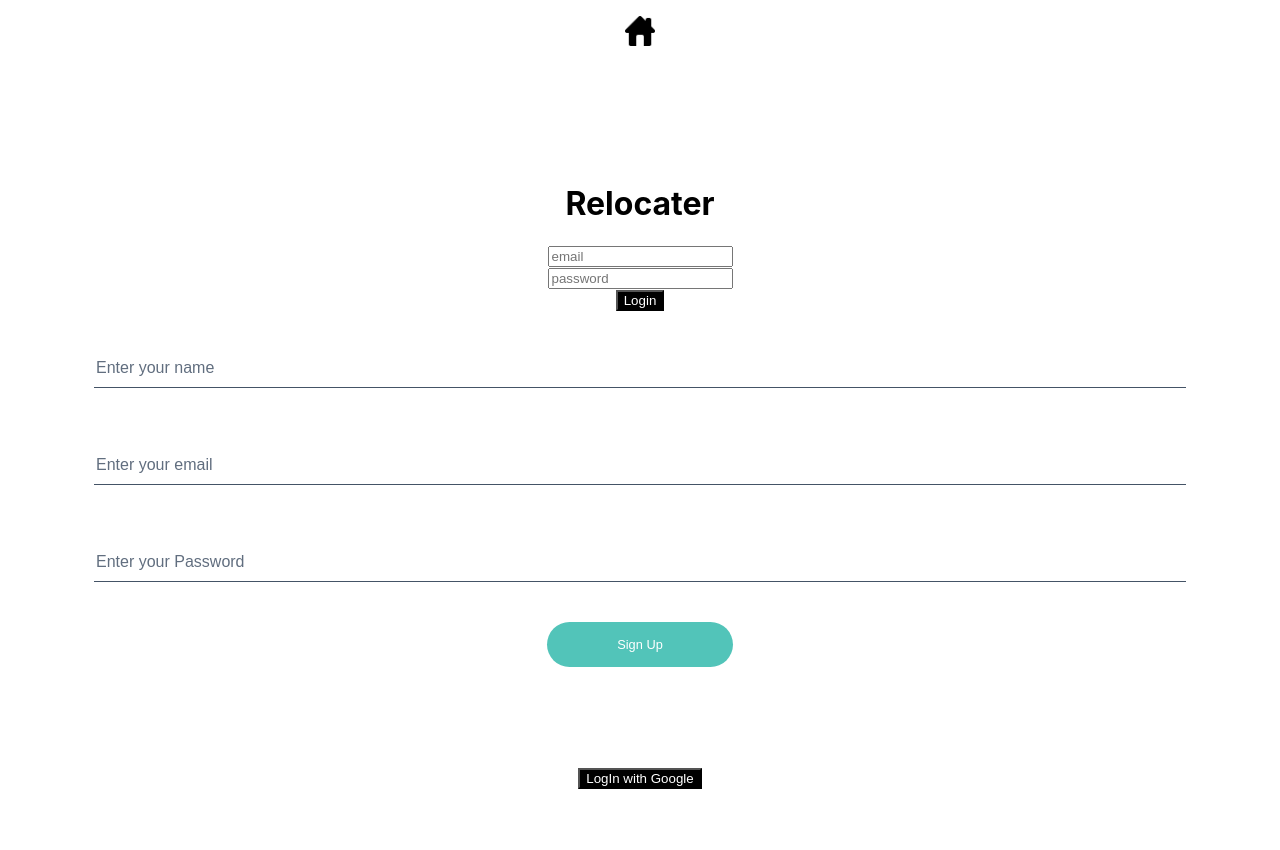
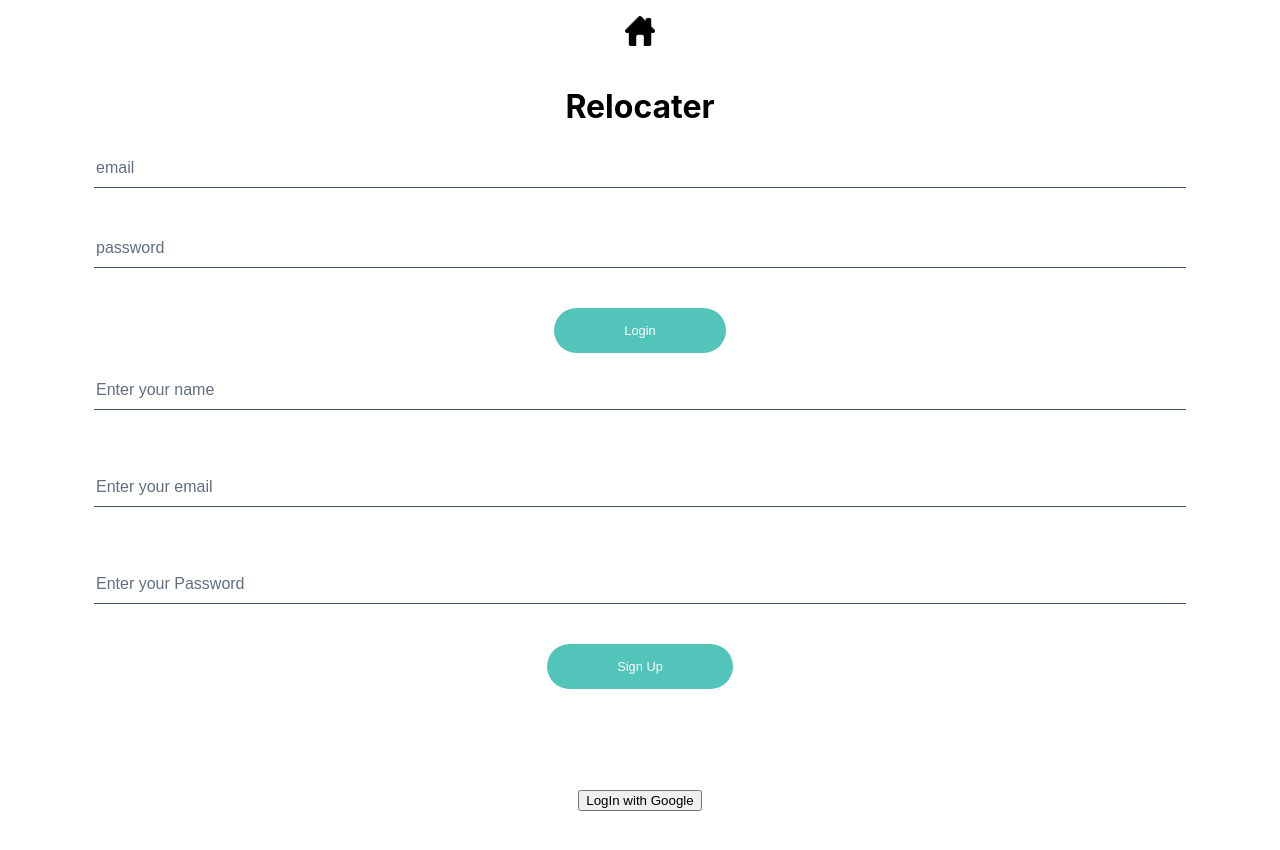
Before and after one commit to BryantCabrera/relocater, a React (Create React App) app: page / in a window 1280 px wide. Shown: the top 850 px of the page. Before the commit the page ends 800 px from the top, so only its background shows below. Built offline with nearby package versions, Linux system fonts and the light colour scheme; no server answers.

Commit message:
Adds kevin adds working headers and working salary data app.js profile.js

```diff
--- a/src/App.js
+++ b/src/App.js
@@ -36,6 +36,16 @@ class App extends Component {
         : this.props.history.push('/home')
     })
   }
+
+  doLoginUser = (user) =>
+    axios.post('/users/login', user)
+      .then(res => {
+        console.log(res)
+        this.setState({
+          user: res.data.loggedUser
+        })
+        res.data.isLoggedIn ? this.props.history.push('/home') : this.props.history.push('/')
+      })
 
 
 
@@ -109,10 +119,27 @@ class App extends Component {
     // console.log(this.props)
     return (
       <div className="App">
+
+      {/* <div className='App__Aside'></div>
+      <div classNAme='App__Form'>
+        <div className='PageSwitcher'>
+          <NavLink exact to="/Login" activeClassName="PageSwitcher__Item--Active" className="PageSwitcher__Item">Sign In</NavLink>
+          <NavLink exact to="/Signup" activeClassName="PageSwitcher__Item--Active" className="PageSwitcher__Item">Sign Up</NavLink>
+        </div>
+
+      </div> */}
+
+
+
         <Header user={this.state.user} handleLogout={this.handleLogout} />
         <Switch>
-          <Route exact path="/" component={() =>  <Login socket={socket} handleLogin={this.handleLogin} history={this.props.history} />} />
+          <Route exact path="/" component={() =>  <Login socket={socket} handleLogin={this.handleLogin} history={this.props.history} doLoginUser={this.doLoginUser}/>} />
           <Route exact path='/home' component={MainContainer} />
+
+          <Route exact path="/Login" component={() =>  <Login socket={socket} handleLogin={this.handleLogin} doLoginUser={this.doLoginUser} history={this.props.history} />} />
+          <Route exact path="/Signup" component={() =>  <Signup socket={socket} handleLogin={this.handleLogin} history={this.props.history} />} />
+
+
           <Route exact path='/profile/:id' render={(props) => <UserProfile {...props} deleteUser={this.deleteUser} updateParentState={this.updateParentState} /> } />
           {/* <Route exact path='/profile/:id' component={UserProfile} deleteUser={this.deleteUser} /> */}
           <Route path="/counties/:id" render={(props) => <GraphContainer {...props} user={this.state.user}/> } />
--- a/src/GraphContainer/GraphContainer.js
+++ b/src/GraphContainer/GraphContainer.js
@@ -54,7 +54,7 @@ class GraphContainer extends Component {
         console.log(this.state, ' this is GraphContainers state');
         return (
             <div className="grid-container">
-                <p>{this.props.user.userIncome}</p>
+                <p>{this.state.user.userIncome}</p>
                 <div className="g-container">
                     <h1>{this.props.match.params.id} Median Income</h1>
                     {
--- a/src/Header/Header.css
+++ b/src/Header/Header.css
@@ -2,10 +2,10 @@
     justify-content: center;
 }
 
-button {
+/* button {
     background-color: black;
     color: white;
-}
+} */
 
 .housing-icon {
     height: 30px;
--- a/src/Login/Login.js
+++ b/src/Login/Login.js
@@ -4,6 +4,7 @@ import GoogleoAuth from './GoogleoAuth';
 import OAuth from '../OAuth'
 import axios from 'axios'
 import { withRouter } from 'react-router-dom'
+import './Login-Signup.css'
 
 class Login extends Component {
     state = {
@@ -19,35 +20,41 @@ class Login extends Component {
 
     handleSubmit = (e) => {
         e.preventDefault();
-        axios.post('/users/login', this.state)
-        .then(res => res.data.isLoggedIn ? this.props.history.push('/home') : this.props.history.push('/'))
+        this.props.doLoginUser(this.state)
     }
 
     render() {
+        console.log(this.props)
         return (
+            <div className='FormCenter'>
                 <div>
-                <div className='log-in'>
-                    <form className="log-in" onSubmit={this.handleSubmit}>
+                    <form className="FormFields" onSubmit={this.handleSubmit}>
                         <h1>Relocater</h1>
+                        <div className='FormField'>
                             <input
                                 placeholder='email'
                                 type='text'
                                 name='email'
                                 value={this.state.email}
                                 onChange={this.handleInput}
+                                className="FormField__Input"
                                 required
                             />
-                        <br />
+                        </div>
+                        <div className='FormField'>
                         <input
                             type='text'
                             name='password'
                             placeholder='password'
                             value={this.state.password}
                             onChange={this.handleInput}
+                            className="FormField__Input"
                             required
                         />
-                        <br />
-                        <button type='submit'>Login</button> <br />
+                        </div>
+                        <div className='Formfield'>
+                        <button type='submit' className="FormField__Button">Login</button>
+                        </div>
                     </form>
                 </div>
 
--- a/src/Userprofile/Userprofile.js
+++ b/src/Userprofile/Userprofile.js
@@ -95,7 +95,17 @@ class UserProfile extends Component {
             <input name="salary" onChange={(e) => this.updateSearchBar(e)} type="Number" placeholder="Salary"/>
             <button onClick={this.handleSubmit}>Submit this</button>
             <button onClick={() => this.props.deleteUser(this.state.user._id)}>Delete Your Profile</button>
+
+
+            <div>
+               <h3>Salary: ${this.state.user.userIncome}</h3>
+               <h3>County: {this.state.user.userCounty}</h3>
             </div>
+
+
+
+            </div>
+
         )
     }
 
```
Also changed, not shown: lib/auth.controller.js (+7 -6 lines). Lines whose indentation alone changed are shown as unchanged.
